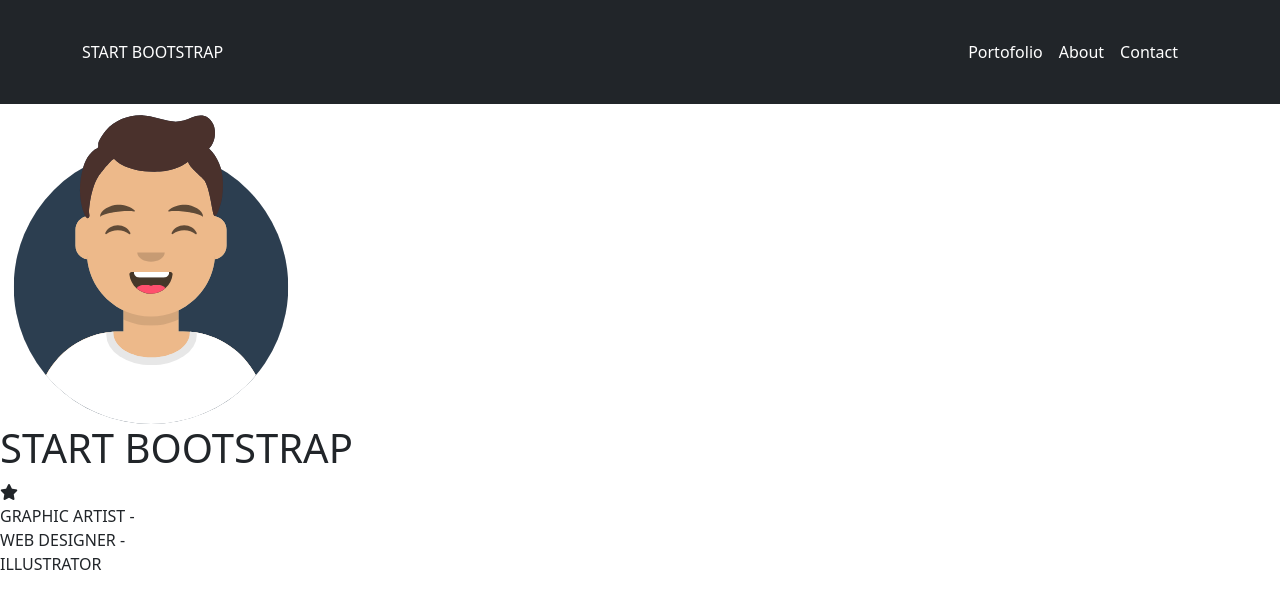
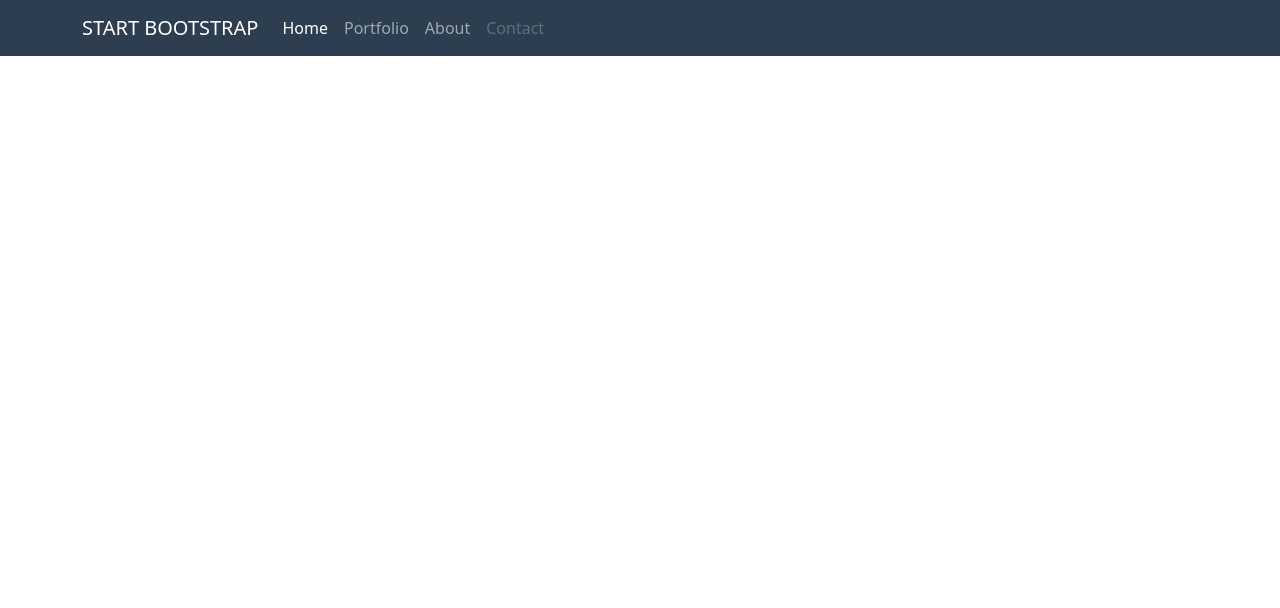
Before and after one commit to Tappobill/html-css-bootstrap-freelancer, a plain HTML site: page index.html in a window 1280 px wide. Drawn offline with nearby package versions, Linux system fonts and the light colour scheme.

Commit message:
Correzione Navbar

```diff
--- a/css/style.css
+++ b/css/style.css
@@ -0,0 +1,12 @@
+ul{
+    display: inline-block;
+}
+
+li{
+    list-style-type: none;
+    display: inline-block;
+}
+
+.bg-dark-2{
+    background-color: #2c3e50;
+}
--- a/index.html
+++ b/index.html
@@ -12,100 +12,68 @@
 
 <body>
 
-    <header class="bg-dark text-white p-4">
+    <nav class="navbar navbar-expand-lg navbar-dark bg-dark-2">
+        <div class="container-md">
+          <a class="navbar-brand" href="#">START BOOTSTRAP</a>
+          <button class="navbar-toggler" type="button" data-bs-toggle="collapse" data-bs-target="#navbarNavAltMarkup" aria-controls="navbarNavAltMarkup" aria-expanded="false" aria-label="Toggle navigation">
+            <span class="navbar-toggler-icon"></span>
+          </button>
+          <div class="collapse navbar-collapse" id="navbarNavAltMarkup">
+            <ul class="navbar-nav">
+              <li class="nav-item">
+                <a class="nav-link active" aria-current="page" href="#">Home</a>
+              </li>
+              <li class="nav-item">
+                <a class="nav-link" href="#">Portfolio</a>
+              </li>
+              <li class="nav-item">
+                <a class="nav-link" href="#">About</a>
+              </li>
+              <li class="nav-item">
+                <a class="nav-link disabled">Contact</a>
+              </li>
+            </ul>
+          </div>
+        </div>
+      </nav>
 
-        <div class="container">
 
-            <div class="row">
 
-                <div class="col d-flex align-items-center">
-                    START BOOTSTRAP
-                </div>
+    <!-- <main>
 
-                <div class="col">
+        <section class="bg-info">
 
-                    <nav class="navbar navbar-expand-md">
+            <div>
 
-                        <div class="container-fluid d-flex justify-content-end">
+                <div class="row">
 
-                          <button class="navbar-toggler" type="button" data-bs-toggle="collapse" data-bs-target="#navbarNav" aria-controls="navbarNav" aria-expanded="false" aria-label="Toggle navigation">
-                            <span class="navbar-toggler-icon"></span>
-                          </button>
+                    <div class="col-12 d-flex justify-content-center">
+                        <img src="img/avatar.svg" class="w-50" alt="">
+                    </div>
 
-                          <div class="collapse navbar-collapse d-flex justify-content-end d-none" id="navbarNav">
+                    <div class="col-12 d-flex justify-content-center text-white">
+                        <h2>
+                            START BOOTSTRAP
+                        </h2>
+                    </div>
 
-                            <ul class="navbar-nav">
+                    <div class="col-12 d-flex justify-content-center text-white">
+                        <hr class="w-25 me-4 d-flex align-items-center border border-white border-2 opacity-100">
+                        <i class="fa-solid fa-star d-flex align-items-center"></i>
+                        <hr class="w-25 ms-4 d-flex align-items-center border border-white border-2 opacity-100">
+                    </div>
 
-                              <li class="nav-item">
-                                <a class="nav-link active text-white" aria-current="page" href="#">Portofolio</a>
-                              </li>
-
-                              <li class="nav-item">
-                                <a class="nav-link text-white" href="#">About</a>
-                              </li>
-
-                              <li class="nav-item">
-                                <a class="nav-link text-white" href="#">Contact</a>
-                              </li>
-
-                            </ul>
-
-                          </div>
-
+                    <div class="col-12 d-flex justify-content-center text-white pb-5 pt-4">
+                        <div>
+                            GRAPHIC ARTIST - WEB DESIGNER - ILLUSTRATOR
                         </div>
-
-                      </nav>
+                    </div>
 
                 </div>
 
             </div>
 
-        </div>
-
-    </header>
-
-
-
-    <main>
-
-        <section>
-
-            <div>
-
-                <div class="row">
-
-                    <div class="w-25">
-                        <img src="img/avatar.svg" alt="">
-                    </div>
-
-                    <h1>
-                        START BOOTSTRAP
-                    </h1>
-
-                    <div>
-                        <i class="fa-solid fa-star"></i>
-                    </div>
-
-                    <ul>
-                        <li>
-                            GRAPHIC ARTIST -
-                        </li>
-
-                        <li>
-                            WEB DESIGNER -
-                        </li>
-
-                        <li>
-                            ILLUSTRATOR
-                        </li>
-
-                    </ul>
-
-                </div>
-
-            </div>
-
-        </section>
+        </section> -->
 
 
         <!-- <section>
@@ -347,7 +315,7 @@
 
     </footer> -->
 
-
+    <script src="https://cdn.jsdelivr.net/npm/bootstrap@5.2.2/dist/js/bootstrap.bundle.min.js" integrity="sha384-OERcA2EqjJCMA+/3y+gxIOqMEjwtxJY7qPCqsdltbNJuaOe923+mo//f6V8Qbsw3" crossorigin="anonymous"></script>
 
 </body>
 </html>
```
